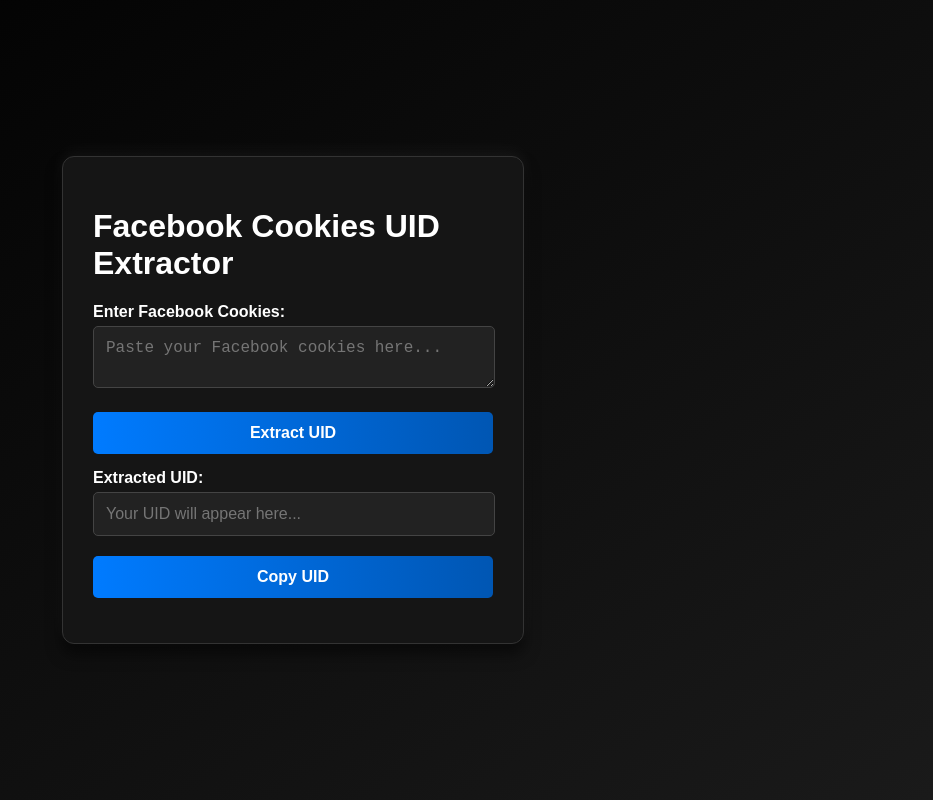
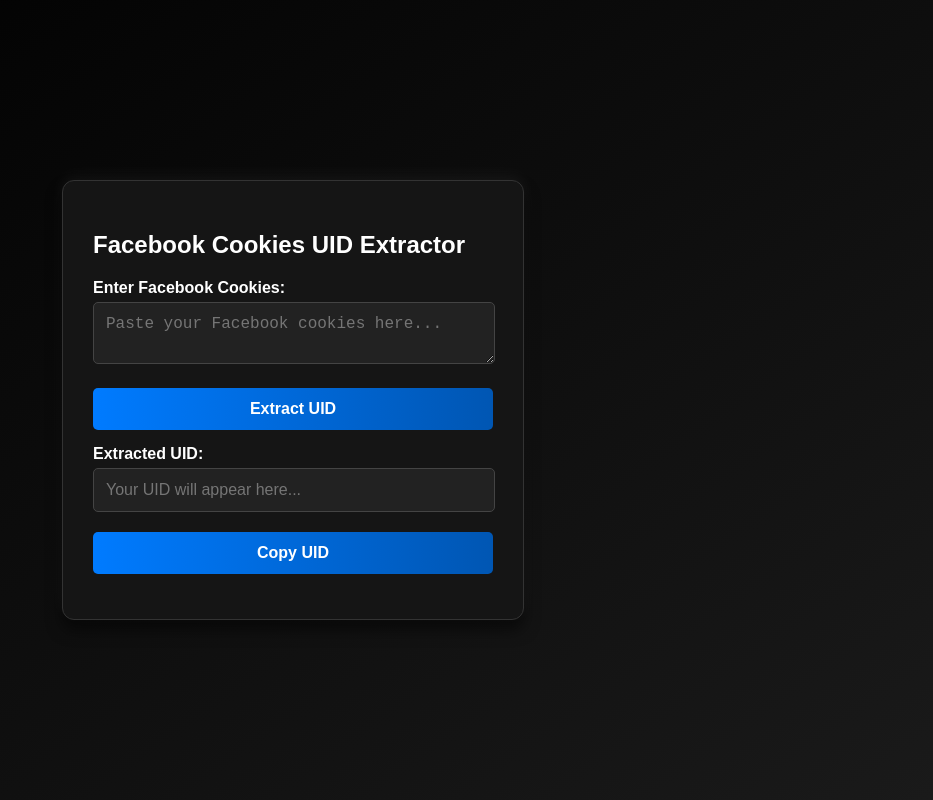
Before and after one commit to ocearn/fb-cookies-to-uid, a plain HTML site: page index.html in a window 1280 px wide. Shown: the whole page, without its empty margins (347-1280 px from the left). Drawn offline with Linux system fonts and the light colour scheme.

Commit message:
index.html

```diff
--- a/index.html
+++ b/index.html
@@ -8,7 +8,7 @@
 </head>
 <body>
     <div class="container">
-        <h1>Facebook Cookies UID Extractor</h1>
+        <h2>Facebook Cookies UID Extractor</h2>
         <div class="form-group">
             <label for="cookieInput">Enter Facebook Cookies:</label>
             <textarea id="cookieInput" placeholder="Paste your Facebook cookies here..."></textarea>
```
